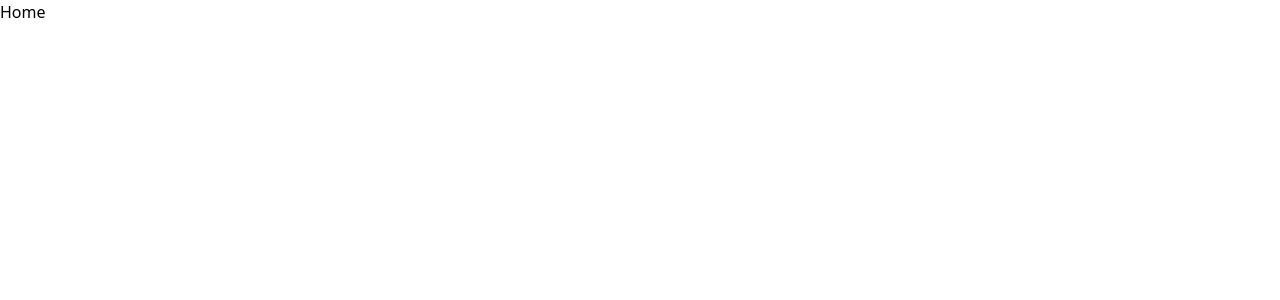
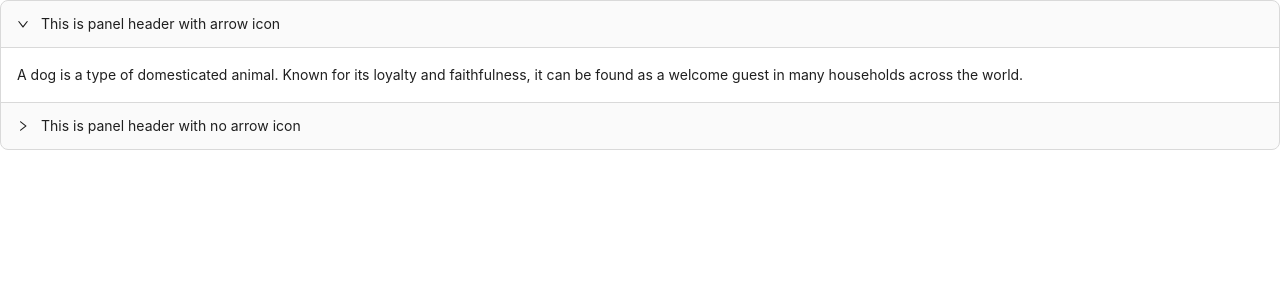
Before and after one commit to hasmukhsingh9901/Next_Pwa, a Next.js app: page / in a window 1280 px wide. Shown: the top 300 px of the page. Built offline with nearby package versions, Linux system fonts and the light colour scheme.

Commit message:
Antd added and Implented Collapse

```diff
--- a/package.json
+++ b/package.json
@@ -13,6 +13,7 @@
     "@radix-ui/react-label": "^2.1.0",
     "@radix-ui/react-slider": "^1.2.0",
     "@radix-ui/react-slot": "^1.1.0",
+    "antd": "^5.21.0",
     "class-variance-authority": "^0.7.0",
     "clsx": "^2.1.1",
     "lucide-react": "^0.445.0",
--- a/src/app/globals.css
+++ b/src/app/globals.css
@@ -73,3 +73,8 @@
     --font-sans: "__Inter_36bd41, __Inter_Fallback_36bd41";
   }
 }
+
+
+body{
+  background-color: var(--background);
+}
--- a/src/app/layout.tsx
+++ b/src/app/layout.tsx
@@ -1,6 +1,7 @@
 import type { Metadata } from "next";
 import localFont from "next/font/local";
 import "./globals.css";
+import { cn } from "@/lib/utils";
 
 const geistSans = localFont({
   src: "./fonts/GeistVF.woff",
@@ -26,7 +27,10 @@ export default function RootLayout({
   return (
     <html lang="en">
       <body
-        className={`${geistSans.variable} ${geistMono.variable} antialiased`}
+        suppressHydrationWarning
+        className={cn(
+          `${geistSans.variable} ${geistMono.variable} min-h-screen bg-background antialiased`
+        )}
       >
         {children}
       </body>
--- a/src/app/page.tsx
+++ b/src/app/page.tsx
@@ -1,9 +1,35 @@
 "use client"
 import React from 'react'
+import type { CollapseProps } from 'antd';
+import { Collapse } from 'antd';
+
+const text = `
+  A dog is a type of domesticated animal.
+  Known for its loyalty and faithfulness,
+  it can be found as a welcome guest in many households across the world.
+`;
+
+const items: CollapseProps['items'] = [
+  {
+    key: '1',
+    label: 'This is panel header with arrow icon',
+    children: <p>{text}</p>,
+  },
+  {
+    key: '2',
+    label: 'This is panel header with no arrow icon',
+    children: <p>{text}</p>,
+  },
+];
 
 const Home = () => {
+  const onChange = (key: string | string[]) => {
+    console.log(key);
+  };
   return (
-    <div>Home</div>
+    <div className='w-screen h-screen bg-background'>
+      <Collapse defaultActiveKey={['1']} onChange={onChange} items={items} />
+    </div>
   )
 }
 
```
Also changed, not shown: src/pages/api/movies.tsx (added), src/pages/index.tsx (added), 1 other file (tests, documents, lock files or other folders).
